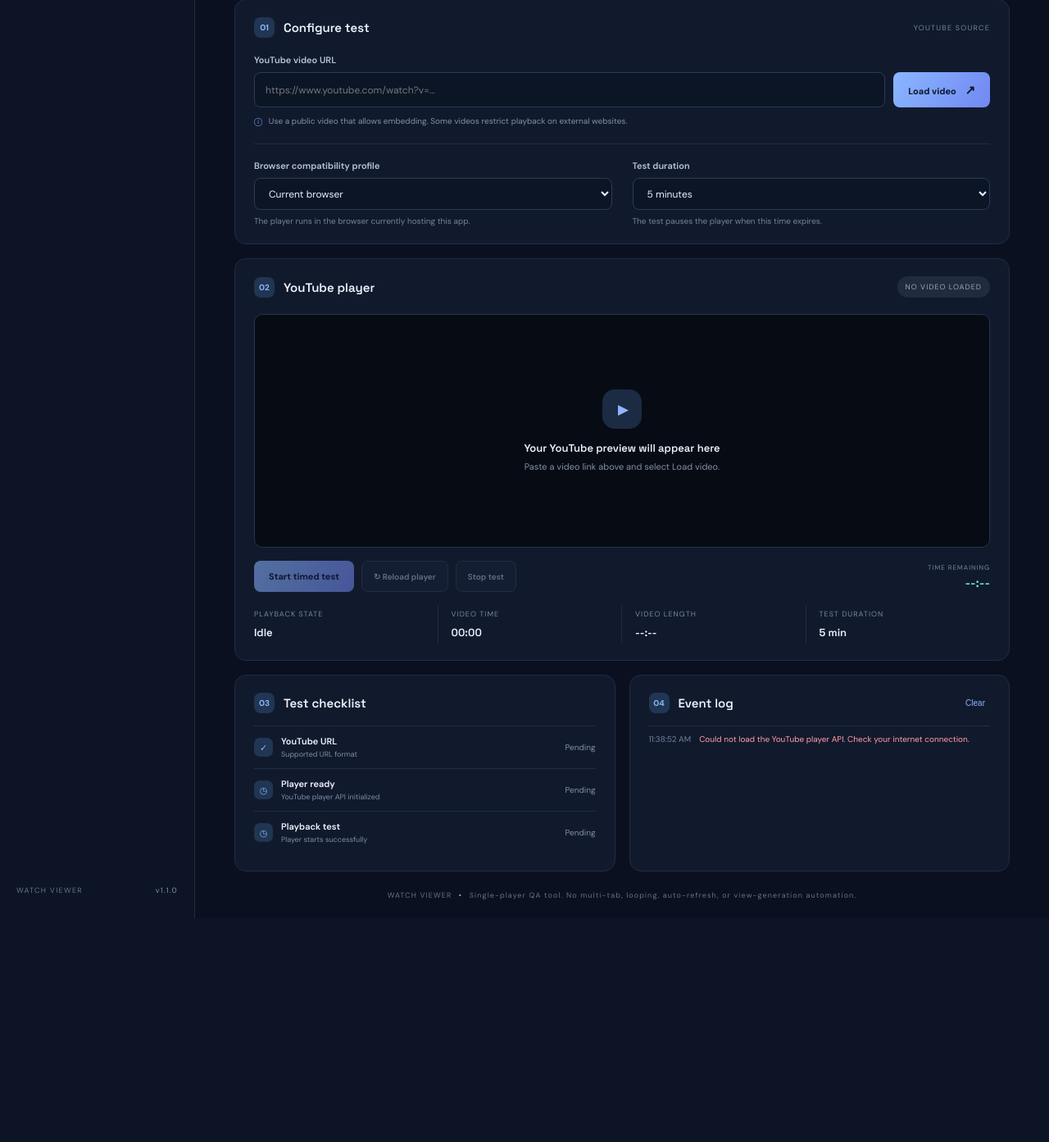
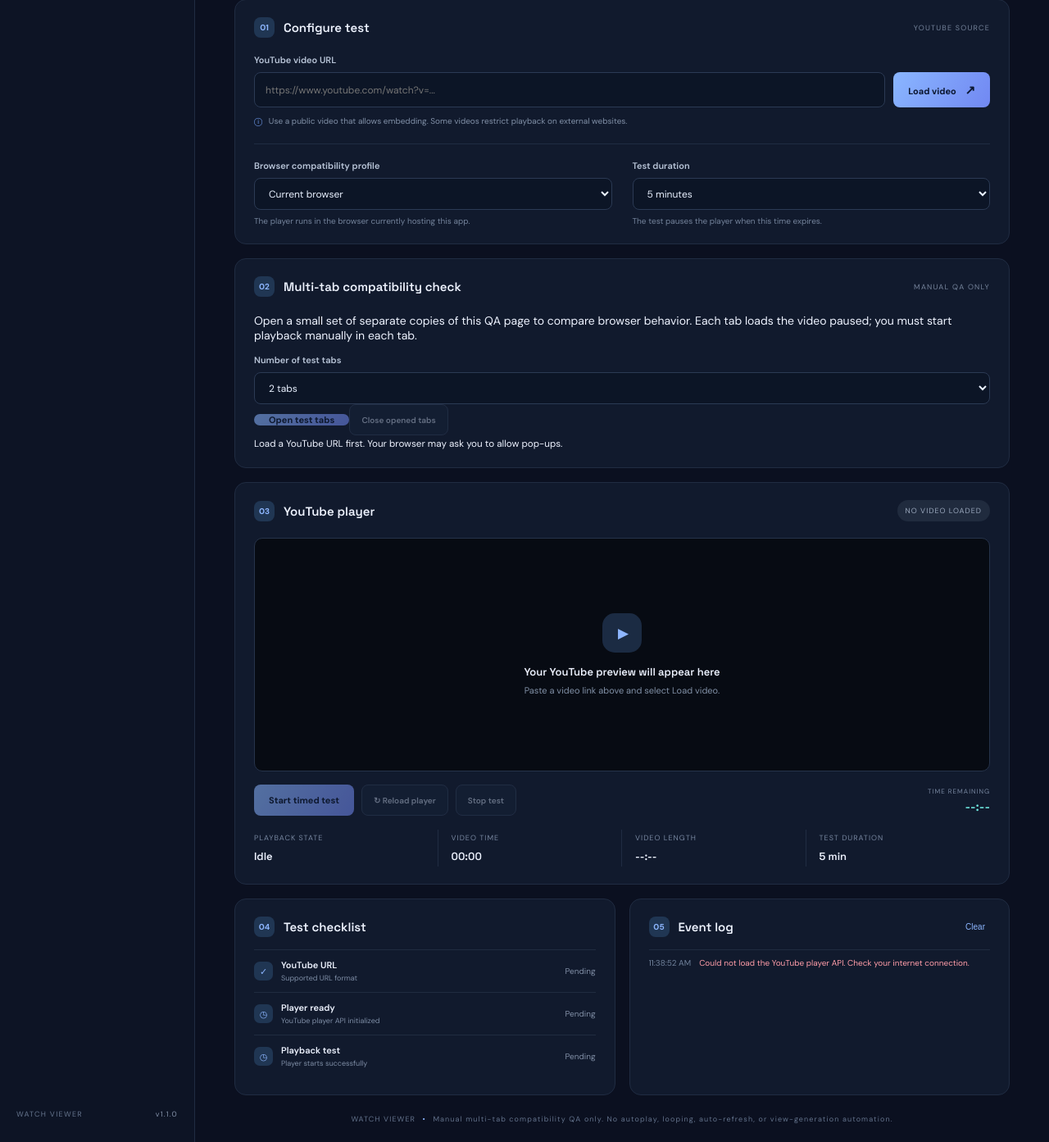
Before and after one commit to skSagar0143/Watch-viewer, a Spring Boot app: page / in a window 1280 px wide. Shown: the part 348-1741 px from the top of the page at 82% size. Before the commit the page ends 1468 px from the top, so only its background shows below. Run offline with Spring Boot 4, Linux system fonts and the light colour scheme.

Commit message:
Add bounded manual multi-tab QA controls

```diff
--- a/src/main/resources/templates/index.html
+++ b/src/main/resources/templates/index.html
@@ -33,8 +33,17 @@
             </div>
             <div id="validationMessage" class="validation-message" role="status" aria-live="polite"></div>
         </section>
+        <section class="config-card tab-qa-card">
+            <div class="section-heading"><div><span class="step">02</span><h3>Multi-tab compatibility check</h3></div><span class="muted">MANUAL QA ONLY</span></div>
+            <p class="tab-qa-copy">Open a small set of separate copies of this QA page to compare browser behavior. Each tab loads the video paused; you must start playback manually in each tab.</p>
+            <div class="tab-launch-row">
+                <div class="option"><label for="tabCount">Number of test tabs</label><select id="tabCount"><option value="1">1 tab</option><option value="2" selected>2 tabs</option><option value="3">3 tabs</option><option value="5">5 tabs (maximum)</option></select></div>
+                <div class="tab-actions"><button id="openTabsButton" class="primary-button" disabled>Open test tabs</button><button id="closeTabsButton" class="secondary-button" disabled>Close opened tabs</button></div>
+            </div>
+            <small id="tabStatus" class="tab-status" role="status" aria-live="polite">Load a YouTube URL first. Your browser may ask you to allow pop-ups.</small>
+        </section>
         <section class="player-card">
-            <div class="section-heading"><div><span class="step">02</span><h3>YouTube player</h3></div><span id="playerBadge" class="status-pill">NO VIDEO LOADED</span></div>
+            <div class="section-heading"><div><span class="step">03</span><h3>YouTube player</h3></div><span id="playerBadge" class="status-pill">NO VIDEO LOADED</span></div>
             <div class="video-stage" id="videoStage">
                 <div class="empty-state" id="emptyState"><div class="empty-icon">▶</div><h4>Your YouTube preview will appear here</h4><p>Paste a video link above and select Load video.</p></div>
                 <div id="youtubePlayer" class="youtube-player" hidden></div>
@@ -53,14 +62,14 @@
             </div>
         </section>
         <section class="bottom-grid">
-            <div class="info-card"><div class="section-heading"><div><span class="step">03</span><h3>Test checklist</h3></div></div>
+            <div class="info-card"><div class="section-heading"><div><span class="step">04</span><h3>Test checklist</h3></div></div>
                 <div class="check-row"><span class="check-icon">✓</span><div><strong>YouTube URL</strong><small>Supported URL format</small></div><span id="urlCheck" class="check-status">Pending</span></div>
                 <div class="check-row"><span class="check-icon">◷</span><div><strong>Player ready</strong><small>YouTube player API initialized</small></div><span id="metadataCheck" class="check-status">Pending</span></div>
                 <div class="check-row"><span class="check-icon">◷</span><div><strong>Playback test</strong><small>Player starts successfully</small></div><span id="playCheck" class="check-status">Pending</span></div>
             </div>
-            <div class="info-card event-card"><div class="section-heading"><div><span class="step">04</span><h3>Event log</h3></div><button id="clearLog" class="text-button">Clear</button></div><div id="eventLog" class="event-log"><div class="log-empty">No events yet. Load a video to begin.</div></div></div>
+            <div class="info-card event-card"><div class="section-heading"><div><span class="step">05</span><h3>Event log</h3></div><button id="clearLog" class="text-button">Clear</button></div><div id="eventLog" class="event-log"><div class="log-empty">No events yet. Load a video to begin.</div></div></div>
         </section>
-        <footer>WATCH VIEWER <span>•</span> Single-player QA tool. No multi-tab, looping, auto-refresh, or view-generation automation.</footer>
+        <footer>WATCH VIEWER <span>•</span> Manual multi-tab compatibility QA only. No autoplay, looping, auto-refresh, or view-generation automation.</footer>
     </main>
 </div>
 <script th:src="@{/js/app.js}"></script>
```
